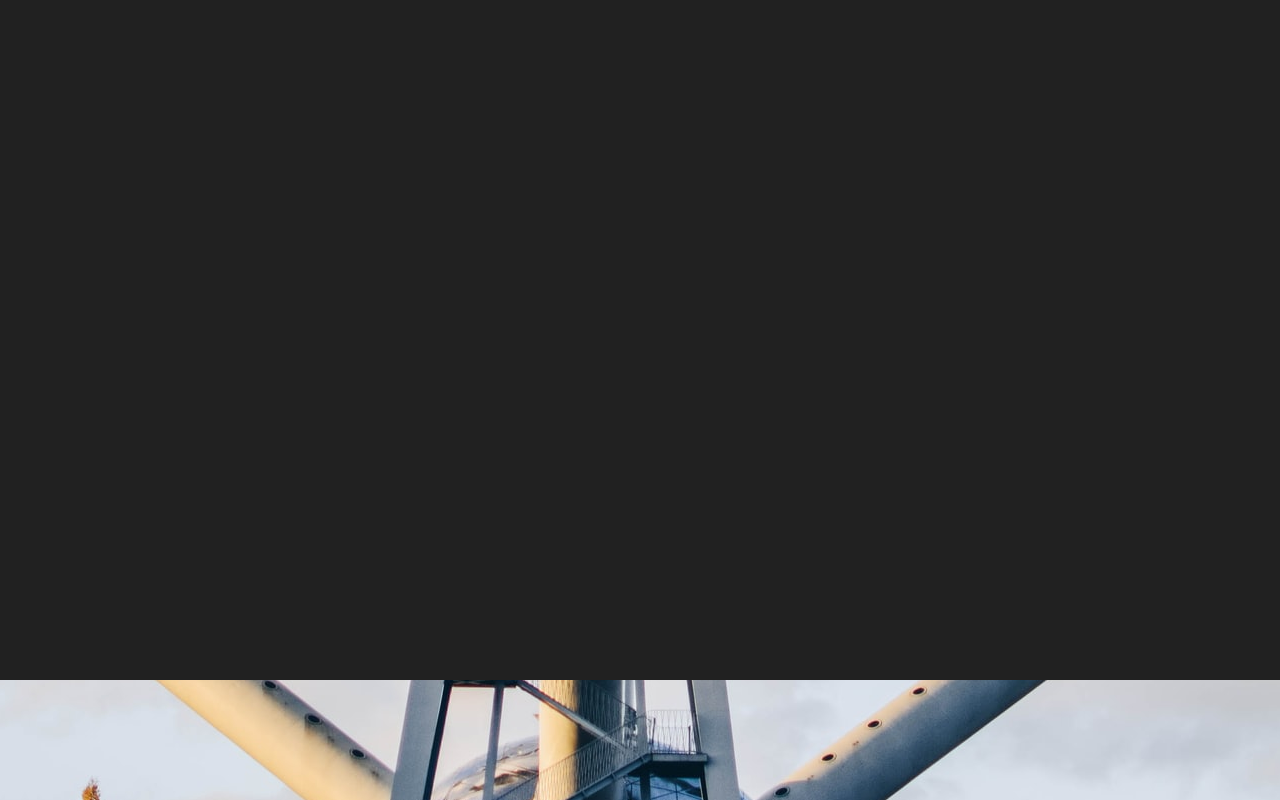
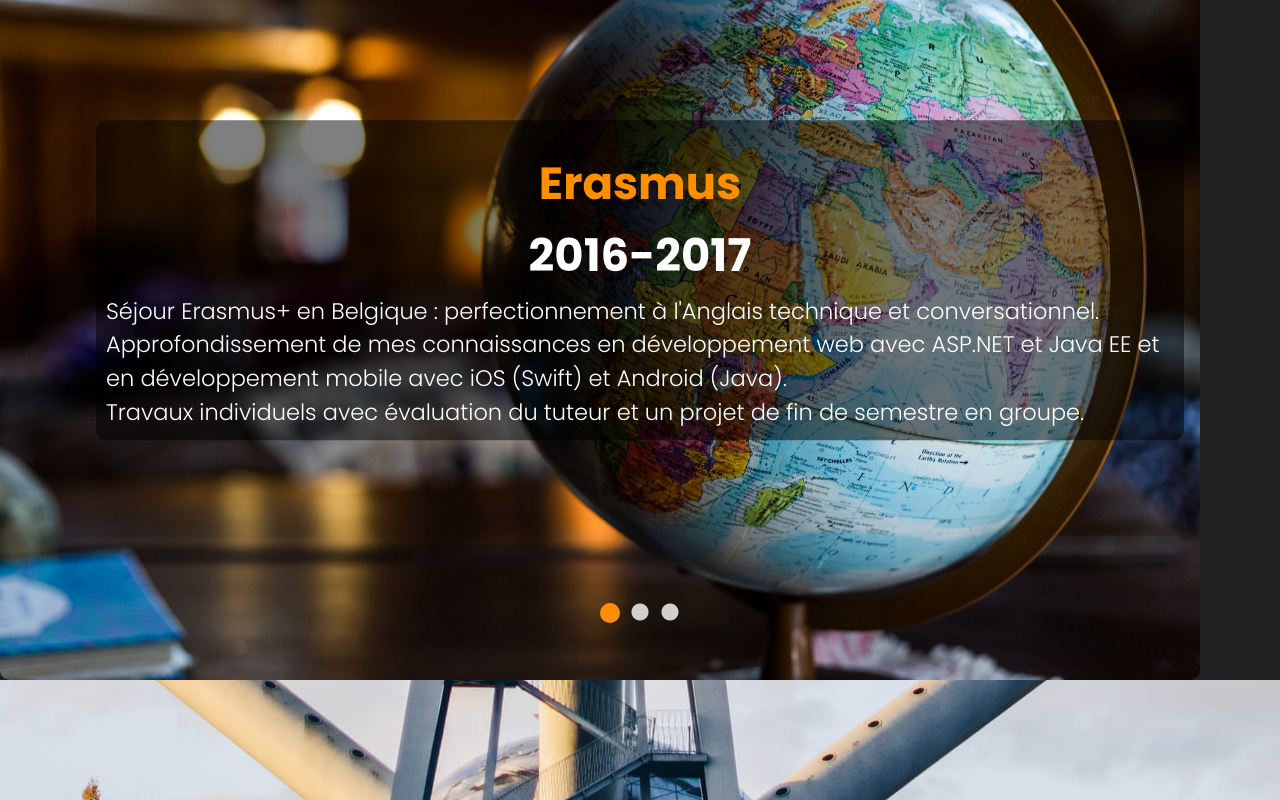
Before and after one commit to loic-leprieur/mysite-react, a React (Vite) app: page / in a window 1280 px wide. Shown: the part 920-1720 px from the top of the page. Built offline with nearby package versions, Linux system fonts and the light colour scheme.

Commit message:
Fix carousel with Slider

```diff
--- a/public/styles.css
+++ b/public/styles.css
@@ -9,14 +9,12 @@ p {
   text-shadow: 1px 1px 0#000;
 }
 
-
-
 #root {
   max-width: 100vw;
-	overflow-x: hidden
+  overflow-x: hidden;
 }
 
-@font-face{
+@font-face {
   font-family: 'Old English Text MT';
   src: url('./fonts/OLDENGL.TTF');
   font-weight: normal;
@@ -47,7 +45,7 @@ a {
   font-family: 'Poppins Bold', Arial, Helvetica, sans-serif;
 }
 
-.portfolio p{
+.portfolio p {
   text-shadow: 1px 1px 0#fff;
   color: #000;
 }
@@ -71,7 +69,16 @@ section#contact {
   min-height: fit-content;
 }
 
-h1, h2, h3, h4, h5, h6 {
+section#formation {
+  height: 100vh;
+}
+
+h1,
+h2,
+h3,
+h4,
+h5,
+h6 {
   font-family: 'Poppins Bold', Arial, Helvetica, sans-serif;
   font-size: 3rem;
 }
@@ -83,6 +90,7 @@ nav {
   position: fixed;
   z-index: 9999;
   font-size: 3rem !important;
+  background-color: white;
 }
 
 nav .brand-logo {
@@ -94,6 +102,7 @@ nav .brand-logo {
 .nav-wrapper {
   display: flex;
   justify-content: space-between;
+  margin-right: 10px;
 }
 
 .nav-title-align {
@@ -110,7 +119,7 @@ nav .brand-logo {
   padding: 0px;
 }
 
-.input-field>label {
+.input-field > label {
   position: relative;
   text-align: left;
 }
@@ -137,10 +146,11 @@ a,
 nav a,
 nav ul a,
 h3 {
-	color : #FF8F00;
+  color: #ff8f00;
 }
 
-a:hover, #btnSubmit {
+a:hover,
+#btnSubmit {
   filter: brightness(85%);
 }
 
@@ -148,13 +158,14 @@ a:hover, #btnSubmit {
 #logo {
   margin-left: 10px;
   object-fit: contain;
-	height: 60px;
+  height: 55px;
+  filter: drop-shadow(-1px 2px 1px #737272);
 }
 
 .logo-text {
   font-weight: 300;
   margin-left: 0px;
-    color: #FF8F00;
+  color: #ff8f00;
   text-shadow: -1px 2px 1px #737272;
 }
 
@@ -168,23 +179,19 @@ a:hover, #btnSubmit {
   margin-bottom: 0px;
 }
 
-
-
 @media screen {
-
-	.container-language{
+  .container-language {
     max-width: 1280px;
   }
 }
 
-@media screen and (max-width:600px){
-	.container-language{
+@media screen and (max-width: 600px) {
+  .container-language {
     width: 100%;
-
   }
 }
 
-#infos > div{
+#infos > div {
   text-shadow: none;
   padding: 2%;
   font-size: 1em;
@@ -206,22 +213,21 @@ a:hover, #btnSubmit {
   gap: 5%;
 }
 
-.sidenav li>a {
-    color: #FF8F00;
+.sidenav li > a {
+  color: #ff8f00;
   font-size: 0.5em;
 }
 
-.sidenav li>a>i,
-.sidenav li>a>[class^="mdi-"],
-.sidenav li>a li>a>[class*="mdi-"],
-.sidenav li>a>i.material-icons {
-	color: #FF8F00;
+.sidenav li > a > i,
+.sidenav li > a > [class^='mdi-'],
+.sidenav li > a li > a > [class*='mdi-'],
+.sidenav li > a > i.material-icons {
+  color: #ff8f00;
 }
-
 
 /* Section des styles du profil */
 #title-section {
-	color: #FF8F00;
+  color: #ff8f00;
   margin-top: 1rem;
 }
 
@@ -260,7 +266,7 @@ a:hover, #btnSubmit {
   word-wrap: break-word;
 }
 
-@media screen and (max-width: 992px){
+@media screen and (max-width: 992px) {
   #banner-profile {
     display: flex;
     align-items: center;
@@ -277,14 +283,14 @@ a:hover, #btnSubmit {
   flex-wrap: wrap;
 }
 
-.container-language> h3 {
-	color: #FF8F00;
+.container-language > h3 {
+  color: #ff8f00;
 }
 
 #title-job {
   font-family: 'Poppins Bold', Arial, Helvetica, sans-serif;
   font-size: 2rem;
-	color: #FF8F00;
+  color: #ff8f00;
   margin: 1rem 0 1rem 0;
 }
 
@@ -329,7 +335,6 @@ a:hover, #btnSubmit {
     -webkit-align-items: center;
     -ms-flex-align: center;
     align-items: center;
-
   }
 }
 .profile-img-container {
@@ -348,14 +353,12 @@ a:hover, #btnSubmit {
   box-shadow: 2px 2px 5px 0px rgba(255, 255, 255, 1);
 }
 
-@media screen and (max-width: 700px){
-
+@media screen and (max-width: 700px) {
   #profile > div.row.valign-wrapper {
     display: flex;
     justify-content: center;
     align-items: center;
   }
-
 
   #profile-img {
     border-radius: 50%;
@@ -364,12 +367,11 @@ a:hover, #btnSubmit {
   }
 }
 
-@media screen and (max-width: 400px){
-	.container-language> h2{
+@media screen and (max-width: 400px) {
+  .container-language > h2 {
     font-size: 1.5rem;
   }
 }
-
 
 /* Parallax customization */
 .parallax-container {
@@ -388,11 +390,11 @@ a:hover, #btnSubmit {
 }
 
 .parallax {
-	z-index:1;
+  z-index: 1;
 }
 
 .parallax-container .parallax img {
-	opacity :inherit;
+  opacity: inherit;
   min-height: 100vh;
 }
 
@@ -401,82 +403,133 @@ a:hover, #btnSubmit {
 }
 
 .headline {
-	color: #FFF;
-	text-shadow:0.5px 0.5px 1px #000;
+  color: #fff;
+  text-shadow: 0.5px 0.5px 1px #000;
 }
 
 .job-description {
-	text-shadow:3px 3px 3px #000  ;
+  text-shadow: 3px 3px 3px #000;
 }
 
-
-/* Carousel styles */
-
-.carousel {
+/* Slider styles */
+.carousel-container {
+  position: relative;
+  margin: 0 auto;
   height: 100vh;
-	display: flex;
-	align-items: center;
-	justify-content: center;
-	flex-wrap: wrap;
-	align-content: center;
-	flex-direction: row;
 }
 
-.carousel-item {
-	text-align: center;
-	display: flex;
-	align-items: center;
-	justify-content: center;
-	font-size: x-large;
+.carousel-slide {
+  position: relative;
+  overflow: hidden;
+  max-height: 100vh;
 }
 
-.carousel-content {
-    position: absolute;
-    z-index: 999;
-    right: 0;
-    width: 100%;
-    display: flex;
-    align-items: center;
-    justify-content: center;
-    align-content: center;
-    flex-wrap: wrap;
-    flex-direction: column;
-    padding: 1.5% 5% 0% 5%;
+.carousel-slide img {
+  height: 100vh;
+  border-radius: 10px;
+  object-fit: contain;
 }
 
-.carousel .indicators .indicator-item  {
-	height: 30px;
-	width: 30px;
+.carousel-text {
+  position: absolute;
+  top: 50%;
+  left: 50%;
+  transform: translate(-50%, -50%);
+  color: white;
+  text-align: left;
+  background-color: rgba(0, 0, 0, 0.5);
+  padding: 10px;
+  border-radius: 10px;
+  width: 85%;
+  font-size: 1.5rem;
 }
 
-.carousel.carousel-slider .carousel-item p {
-    font-size: large;
+.carousel-slide .description ul {
+  list-style-type: disc;
+  list-style-position: inside;
+  padding: 0;
+  margin: 0;
+}
+
+.carousel-slide .description ul li {
+  margin: 0;
+  padding: 0;
+  font-size: 1.4rem;
+}
+
+.carousel-slide .description ul li {
+  margin: 0;
+  padding: 0;
+  font-size: 1.5rem !important;
+}
+
+/* Dots styling */
+.slick-dots {
+  position: absolute;
+  bottom: 64px !important;
+  left: 50%;
+  transform: translateX(-50%);
+  list-style: none;
+  display: flex;
+  justify-content: center;
+  padding: 0;
+  margin: 0;
+  z-index: 1000;
+}
+
+.slick-dots li {
+  margin: 0 5px;
+}
+
+.slick-dots li button {
+  font-size: 0;
+  line-height: 0;
+  display: block;
+  width: 20px;
+  height: 20px;
+  padding: 5px;
+  cursor: pointer;
+  color: transparent;
+  border: 0;
+  outline: none;
+  background: #ccc; /* Change to desired background color */
+  border-radius: 50%;
+  transition: background 0.3s; /* Optional: for smoother color transition */
+}
+
+.slick-dots li.slick-active button {
+  background: #ff8f00;
+  background-image: none;
+}
+
+.slick-dots li.slick-active button:before {
+  color: #ff8f00 !important;
+}
+
+/* Additional styles to ensure dots are clickable */
+.slick-dots li button:before {
+  content: '';
+  position: absolute;
+  top: 0;
+  left: 0;
+  width: 100%;
+  height: 100%;
+  color: #fff !important;
+  opacity: 0.8 !important;
+  font-size: 20px !important;
 }
 
 .description > ul > li {
   font-size: large;
 }
 
-.description > p{
+.description > p {
   text-shadow: 0.5px 0.5px 1px #000;
 }
 
 .description > ul > li {
   list-style-type: disc;
   text-align: start;
-}
-
-.carousel-background {
-	-webkit-filter: blur(4px);
-   	filter: blur(4px);
-	object-fit: cover;
-	background-size: cover;
-	background-position: center;
-	background-repeat: no-repeat;
-	opacity: 0.8;
-	width: 100%;
-	height: 100vh;
-	overflow: hidden;
 }
 
 /* Card styles */
@@ -500,10 +553,11 @@ a:hover, #btnSubmit {
   display: flex;
   justify-items: center;
   flex-direction: column;
-	/*width: 49%;*/
+  width: 650px;
   align-items: center;
-	box-shadow: rgba(50, 50, 93, 0.25) 0px 50px 100px -20px,
-	rgba(0, 0, 0, 0.3) 0px 30px 60px -30px,
+  box-shadow:
+    rgba(50, 50, 93, 0.25) 0px 50px 100px -20px,
+    rgba(0, 0, 0, 0.1) 0px 30px 60px -30px,
     rgba(10, 37, 64, 0.35) 0px -2px 6px 0px inset;
   border-radius: 1%;
   padding: 2%;
@@ -521,11 +575,13 @@ a:hover, #btnSubmit {
 }
 
 .card-title {
-	color: #FF8F00;
+  color: #ff8f00;
   font-size: 1.5em;
 }
 
-.headline, .card-location, .card-employment-period {
+.headline,
+.card-location,
+.card-employment-period {
   font-size: 1em;
 }
 
@@ -558,14 +614,14 @@ a:hover, #btnSubmit {
   position: absolute;
   top: 0;
   right: 0;
-  	padding :8%;
+  padding: 8%;
   text-align: center;
 }
 
-
-
-@media only screen and (max-width: 400px){
-	.card.small .card-content, .card.medium .card-content, .card.large .card-content {
+@media only screen and (max-width: 400px) {
+  .card.small .card-content,
+  .card.medium .card-content,
+  .card.large .card-content {
     overflow: scroll;
   }
 }
@@ -585,7 +641,6 @@ a:hover, #btnSubmit {
   background-position: center;
   background-repeat: no-repeat;
   opacity: 0.6;
-
 }
 
 .card > img {
@@ -601,17 +656,21 @@ a:hover, #btnSubmit {
   width: 100%;
 }
 
-.card.small .card-action, .card.medium .card-action, .card.large .card-action {
+.card.small .card-action,
+.card.medium .card-action,
+.card.large .card-action {
   position: inherit;
 }
 
-.card.small .card-image+.card-content, .card.medium .card-image+.card-content, .card.large .card-image+.card-content {
+.card.small .card-image + .card-content,
+.card.medium .card-image + .card-content,
+.card.large .card-image + .card-content {
   overflow: inherit;
   max-height: inherit;
 }
 
 .card .card-action a:not(.btn):not(.btn-large):not(.btn-small):not(.btn-large):not(.btn-floating) {
-	color: #FF8F00;
+  color: #ff8f00;
 }
 
 .card-content > h3.center-align {
@@ -622,7 +681,6 @@ a:hover, #btnSubmit {
   text-align: justify;
   text-shadow: none;
 }
-
 
 .card .card-image > img {
   width: 80%;
@@ -635,7 +693,7 @@ a:hover, #btnSubmit {
 
 #btnSubmit {
   margin-right: 5px;
-	background-color: #FF8F00;
+  background-color: #ff8f00;
 }
 
 #skills-container {
@@ -670,15 +728,15 @@ a:hover, #btnSubmit {
   display: inline-block;
 }
 
-.input-field>label {
-	color:#FF8F00;
+.input-field > label {
+  color: #ff8f00;
 }
 
 video {
   width: 100%;
 }
 
-.errorDiv  {
+.errorDiv {
   display: flex;
   justify-content: center;
   flex-direction: column;
--- a/src/Formation.jsx
+++ b/src/Formation.jsx
@@ -1,60 +1,61 @@
 import vives from './assets/img/vives-1.png'
 import iut from './assets/img/iut-1.jpg'
 import acors from './assets/img/acors-illustration.jpg'
-import React from 'react'
+import Slider from 'react-slick'
+import 'slick-carousel/slick/slick.css'
+import 'slick-carousel/slick/slick-theme.css'
 
 function Formation() {
-  return (
-    <section id="formation" className="section grey darken-4">
-      <div className="carousel carousel-slider center">
-        <div id="carousel-item-dueti" className="carousel-item">
-          <img src={vives} alt="Globe terrestre" className="carousel-background" loading="lazy" />
-          <div className="carousel-content">
-            <div className="headline">
-              <h3 className="center-align">DUETI (Erasmus)</h3>
+  const settings = {
+    dots: true,
+    infinite: true,
+    speed: 500,
+    slidesToShow: 1,
+    slidesToScroll: 1,
+    swipeToSlide: true
+  }
+
+  const slides = [
+    {
+      src: vives,
+      content: (
+        <div>
+          <h3 className="center-align">Erasmus</h3>
           <h4 className="center-align">2016-2017</h4>
-            </div>
-            <div className="description">
-              <p className="white-text">
-                Séjour Erasmus+ en Belgique : perfectionnement à l'Anglais technique et
+          Séjour Erasmus+ en Belgique : perfectionnement à l&apos;Anglais technique et
           conversationnel.
           <br />
-                Approfondissement de mes connaissances en développement web avec ASP.NET et Java EE
-                et en développement mobile avec iOS (Swift) et Android (Java).
+          Approfondissement de mes connaissances en développement web avec ASP.NET et Java EE et en
+          développement mobile avec iOS (Swift) et Android (Java).
           <br />
-                Travaux individuels avec évaluation du tuteur et un projet de fin de semestre en
-                groupe.
-              </p>
+          Travaux individuels avec évaluation du tuteur et un projet de fin de semestre en groupe.
         </div>
-          </div>
-        </div>
-        <div id="carousel-item-dut" className="carousel-item">
-          <img src={iut} alt="Lignes de code" className="carousel-background" loading="lazy" />
-          <div className="carousel-content">
-            <div className="headline">
+      )
+    },
+
+    {
+      src: iut,
+      content: (
+        <div>
           <h3 className="center-align">DUT Informatique</h3>
           <h4 className="center-align">2014-2016</h4>
-            </div>
           <div className="description">
             <ul className="white-text">
               <li>Algorithmie et structures de données</li>
               <li>Programmation orientée objets (Java) et machine (C)</li>
               <li>Développement web avec PHP (backend) et JS (frontend)</li>
-                <li>Création d'interfaces homme-machine</li>
+              <li>Création d&apos;interfaces homme-machine</li>
               <li>Bases de données relationnelles (Oracle et MySQL)</li>
               <li>Systèmes et réseaux Linux (Bash et lignes de commandes)</li>
               <li>Comptabilité et économie</li>
             </ul>
           </div>
         </div>
-        </div>
-        <div id="carousel-item-acors" className="carousel-item">
-          <img
-            src={acors}
-            alt="Texte coloré de 'Social Media'"
-            className="carousel-background"
-            loading="lazy"
-          />
+      )
+    },
+    {
+      src: acors,
+      content: (
         <div className="carousel-content">
           <div className="headline">
             <h3 className="center-align">Niveau Licence ACORS</h3>
@@ -63,13 +64,27 @@ function Formation() {
           <div className="description">
             <p className="white-text">
               Niveau de la Licence professionnelle Animation des Communautés et Réseaux
-                Socio-numériques. Formation focalisée sur la communication numérique, l'infographie
-                (Illustrator), le développement de sites vitrines avec PHP et Wordpress, le SEO et
-                la rédaction pour le web.
+              Socio-numériques. Formation focalisée sur la communication numérique,
+              l&apos;infographie (Illustrator), le développement de sites vitrines avec PHP et
+              Wordpress, le SEO et la rédaction pour le web.
             </p>
           </div>
         </div>
+      )
+    }
+  ]
+
+  return (
+    <section id="formation" className="section grey darken-4">
+      <div className="carousel-container">
+        <Slider {...settings}>
+          {slides.map((slide, index) => (
+            <div key={index} className="carousel-slide">
+              <img src={slide.src} alt={`Slide ${index + 1}`} />
+              <div className="carousel-text">{slide.content}</div>
             </div>
+          ))}
+        </Slider>
       </div>
     </section>
   )
```
Lines whose indentation alone changed are shown as unchanged.
